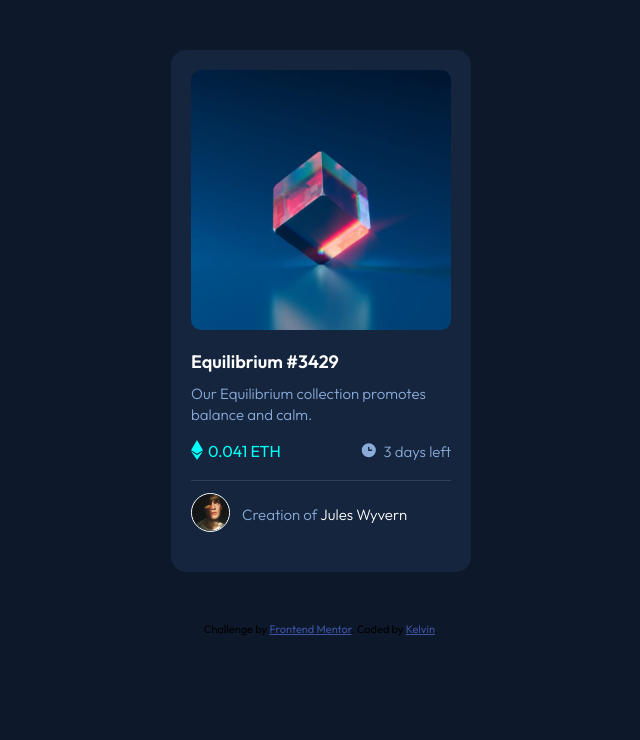
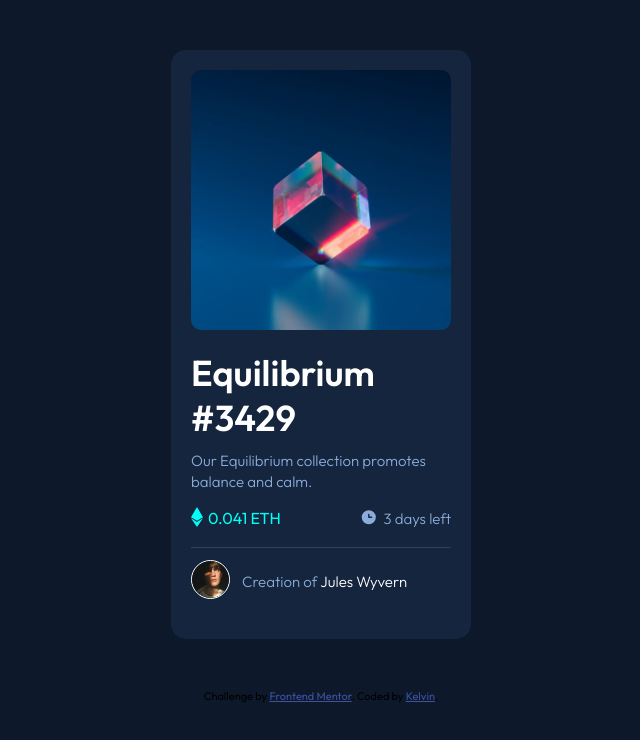
Before and after one commit to princekelvx/NFT-Preview-Card-Component, a plain HTML site: page index.html in a window 1280 px wide. Shown: the whole page, without its empty margins (319-959 px from the left). Drawn offline with Linux system fonts and the light colour scheme.

Commit message:
Fixed Frontend Menton Accessibility Issues

```diff
--- a/index.html
+++ b/index.html
@@ -15,7 +15,7 @@
     <title>Frontend Mentor | NFT preview card component</title>
   </head>
   <body>
-    <div id="container">
+    <main id="container">
       <div id="nft-card">
         <div class="nft">
           <img src="./images/image-equilibrium.jpg" alt="nft" />
@@ -23,7 +23,7 @@
             <img src="./images/icon-view.svg" alt="eye" />
           </div>
         </div>
-        <h4>Equilibrium #3429</h4>
+        <h1>Equilibrium #3429</h1>
         <p>Our Equilibrium collection promotes balance and calm.</p>
         <div class="price-time">
           <div class="price">
@@ -41,13 +41,13 @@
           <p>Creation of <span>Jules Wyvern</span></p>
         </div>
       </div>
-    </div>
+    </main>
 
-    <div class="attribution">
+    <footer class="attribution">
       Challenge by
       <a href="https://www.frontendmentor.io?ref=challenge" target="_blank"
         >Frontend Mentor</a
       >. Coded by <a href="https://github.com/princekelvx">Kelvin</a>.
-    </div>
+    </footer>
   </body>
 </html>
--- a/styles.css
+++ b/styles.css
@@ -85,12 +85,12 @@ body {
   cursor: pointer;
 }
 
-#nft-card h4 {
+#nft-card h1 {
   font-weight: 600;
   margin-bottom: 10px;
 }
 
-#nft-card h4:hover {
+#nft-card h1:hover {
   color: var(--cyan);
   cursor: pointer;
 }
```
